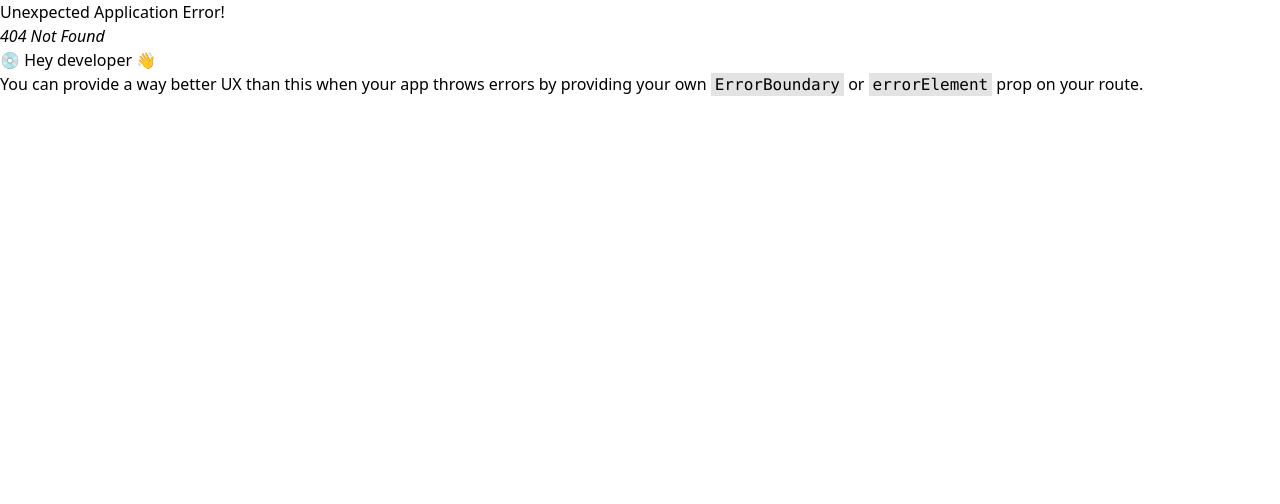
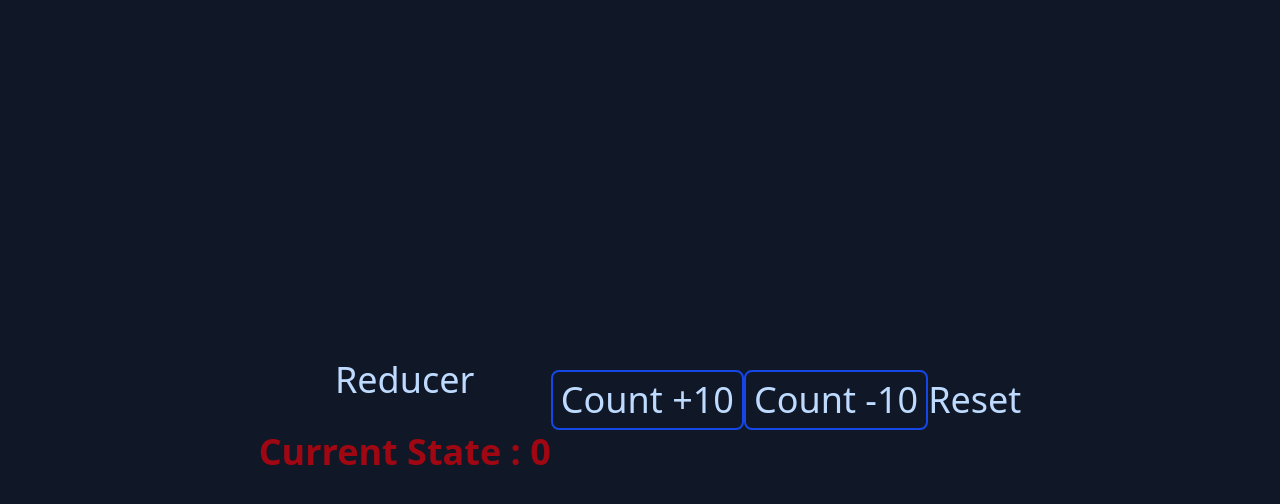
Before and after one commit to piyushkushwaha977/ReactWithTS, a React (Vite) app: page /reducer in a window 1280 px wide. Before the commit this address had no page. Shown: the top 504 px of the page. Built offline with nearby package versions, Linux system fonts and the light colour scheme.

Commit message:
Add Reducer component with ts configured useReducer Hook

```diff
--- /dev/null
+++ b/src/components/Reducer.tsx
@@ -0,0 +1,61 @@
+import { useReducer } from "react"
+
+const initialState = {count:0}
+
+type ReducerState = {
+    count:number
+}
+
+type UpdateAction = {
+    type:"increment" | "decrement"
+    payload:number
+}
+
+type ResetAction = {
+    type:"reset"
+}
+
+type ReducerAction = UpdateAction | ResetAction
+
+// type ReducerAction = {
+//     type:string
+//     payload:number
+// }
+
+function reducer(state:ReducerState, action:ReducerAction){
+    switch(action.type){
+        case("increment"):
+          return {count: state.count + action.payload}
+        case("decrement"):
+          return {count:state.count - action.payload}
+        case("reset"):
+          return initialState
+        default:
+            return state;
+    }
+}
+
+const Reducer = () => {
+
+
+    const [ state, dispatch ] = useReducer(reducer , initialState)
+
+  return (
+    <div className=" w-full h-screen  bg-gray-900 text-blue-200 flex  items-center justify-center text-4xl ">
+
+        <div className=" flex-col">
+          <h2 className=" text-center py-8">Reducer</h2>
+          <div className=" text-red-800 font-bold">Current State : {state.count}</div>
+        </div>
+        <div>
+        <button onClick={ () => dispatch({type:"increment", payload:10})} className=" border-2 border-blue-700 rounded-lg p-2 "
+            >Count +10</button>
+        <button onClick={ () => dispatch({type:"decrement", payload:10})} className=" border-2 border-blue-700 rounded-lg p-2 "
+            >Count -10</button>
+        <button onClick={ () => dispatch({type:"reset"})}>Reset</button>
+        </div>
+    </div>
+  )
+}
+
+export default Reducer
--- a/src/main.tsx
+++ b/src/main.tsx
@@ -4,6 +4,7 @@ import { RouterProvider } from 'react-router/dom'
 import './index.css'
 import App from './App.tsx'
 import UserAuth from './components/UserAuth.tsx'
+import Reducer from './components/Reducer.tsx'
 
 export function Layout(){
   return(
@@ -25,6 +26,10 @@ const router = createBrowserRouter([
   {
     path:"/auth",
     element:<UserAuth/>
+  },
+  {
+    path:"/reducer",
+    element:<Reducer/>
   }
 ])
 
```
